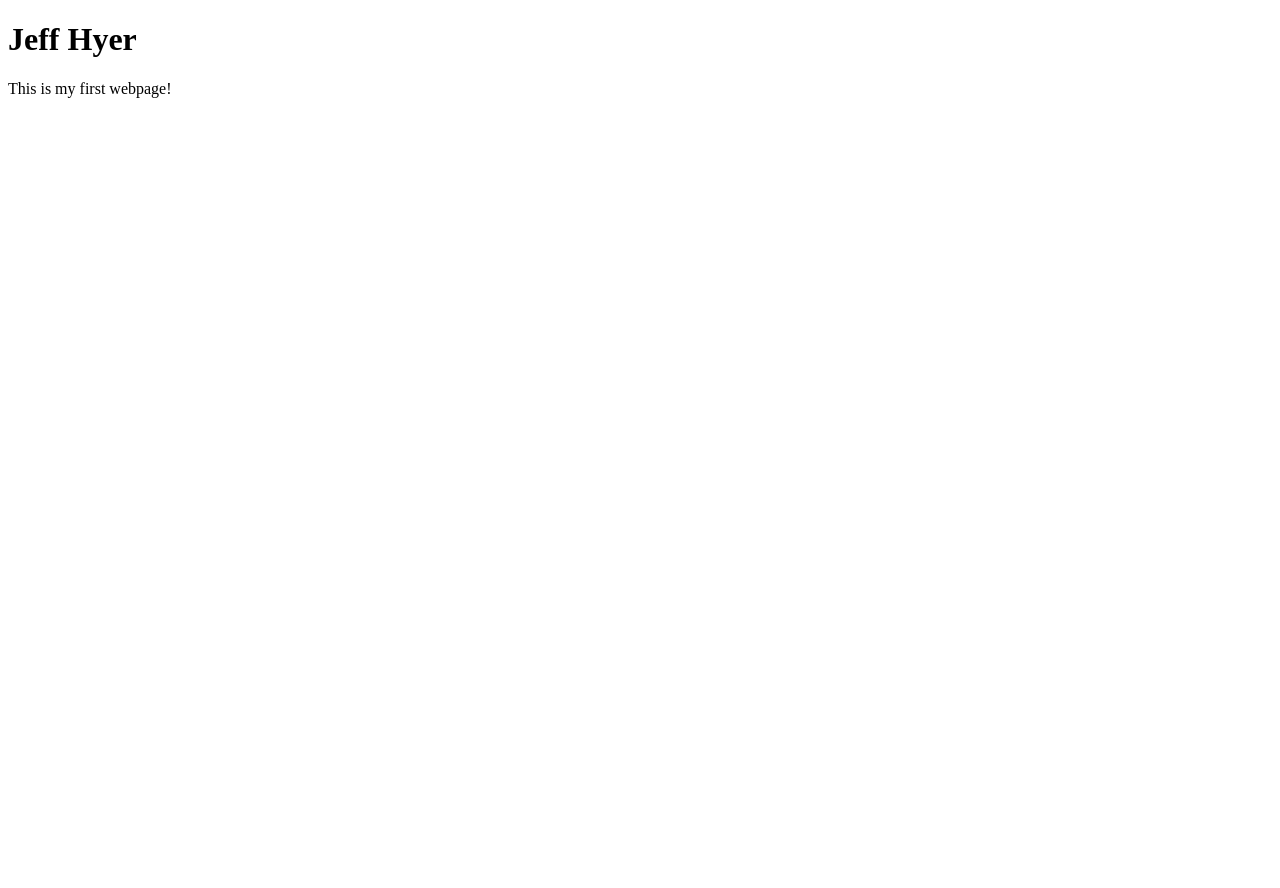
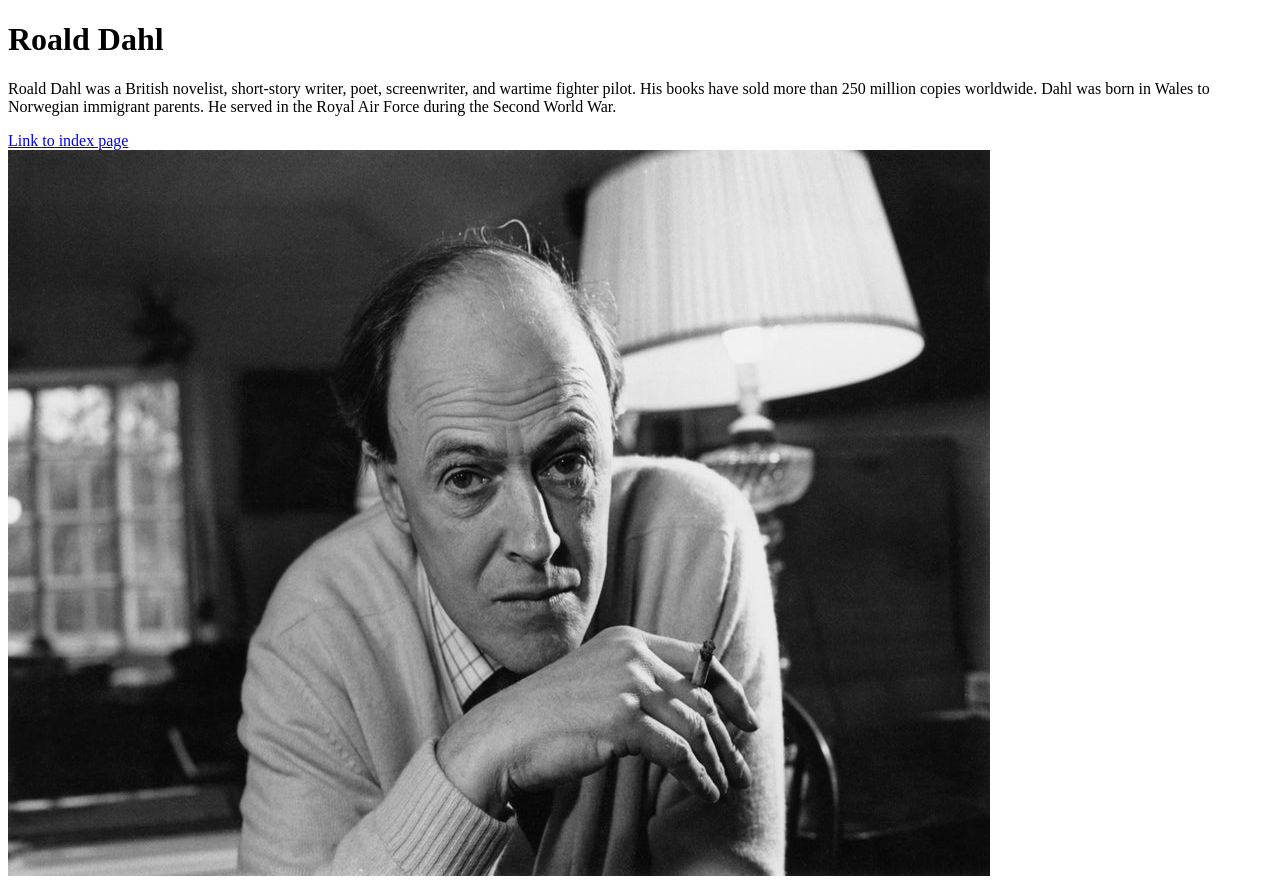
Before and after one commit to jeffhyer/MART341-WebDesign, a plain HTML site: page assignment_5/about.html in a window 1280 px wide. Before the commit the page ends 800 px from the top, so only its background shows below. Drawn offline with Linux system fonts and the light colour scheme.

Commit message:
Adding pages

```diff
--- a/assignment_5/about.html
+++ b/assignment_5/about.html
@@ -1,10 +1,12 @@
 <!DOCTYPE html>
 <html>
   <head>
-    <title>My First Page</title>
+    <title>About</title>
   </head>
   <body>
-    <h1>Jeff Hyer</h1>
-    <p>This is my first webpage!</p>
+    <h1>Roald Dahl</h1>
+    <p>Roald Dahl was a British novelist, short-story writer, poet, screenwriter, and wartime fighter pilot. His books have sold more than 250 million copies worldwide. Dahl was born in Wales to Norwegian immigrant parents. He served in the Royal Air Force during the Second World War.</p>
+    <a href="./index.html"> Link to index page </a> <br />
+    <img src="./images/author-image.jpg" />
   </body>
 </html>
```
Also changed, not shown: assignment_5/index.html (+1 -0 lines), assignment_5/images/author-image.jpg (added), 4 other files.
